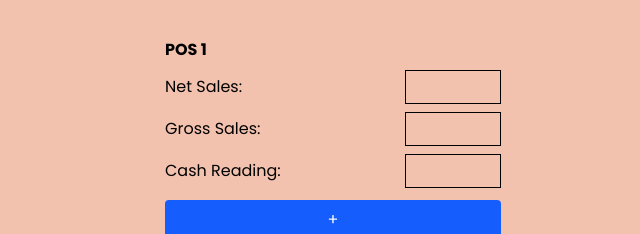
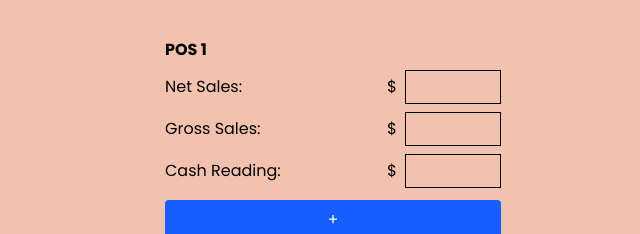
Before and after one commit to G-Tang2/sushi-sushi-EOD, a Next.js app: page /eod-report in a window 1280 px wide. Shown: the part 240-474 px from the top of the page, without its empty margins (115-755 px from the left). Built offline with nearby package versions, Linux system fonts and the light colour scheme.

Commit message:
added dollar signs to POS inputs

```diff
--- a/app/eod-report/page.tsx
+++ b/app/eod-report/page.tsx
@@ -39,36 +39,38 @@ function SalesStateEditor({ idx, salesAtom, onDelete }: SalesStateEditorProps) {
       </div>
       <label className="justify-between flex items-center">
         Net Sales:
-        <input
+        <div>$<input
           type="number"
           value={sales.netSales || ""}
           onChange={(e) =>
             setSales({ ...sales, netSales: Number(e.target.value) })
           }
-          className="border p-1 w-24"
-        />
+          className="border p-1 ml-2 w-24"
+        /></div>
       </label>
       <label className="justify-between flex items-center">
         Gross Sales:
+        <div>
+          $
         <input
           type="number"
           value={sales.grossSales || ""}
           onChange={(e) =>
             setSales({ ...sales, grossSales: Number(e.target.value) })
           }
-          className="border p-1 w-24"
-        />
+          className="border p-1 ml-2 w-24"
+        /></div>
       </label>
       <label className="justify-between flex items-center">
         Cash Reading:
-        <input
+        <div>$<input
           type="number"
           value={sales.cashReading || ""}
           onChange={(e) =>
             setSales({ ...sales, cashReading: Number(e.target.value) })
           }
-          className="border p-1 w-24"
-        />
+          className="border p-1 ml-2 w-24"
+        /></div>
       </label>
     </div>
   );
```
